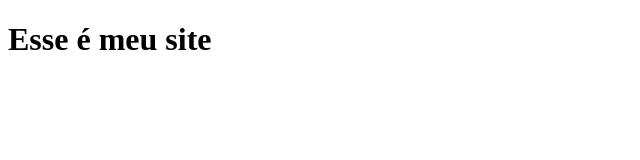
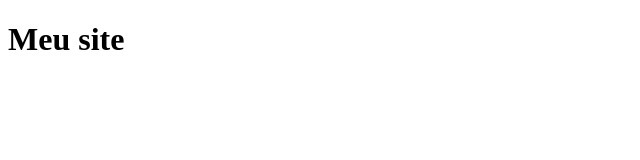
Before and after one commit to cadugithub/aulagit, a plain HTML site: page index.html in a window 1280 px wide. Shown: the whole page, without its empty margins (0-640 px from the left). Drawn offline with Linux system fonts and the light colour scheme.

Commit message:
Inclusao do titulo

```diff
--- a/index.html
+++ b/index.html
@@ -6,6 +6,6 @@
     </head>
 
     <body>
-        <h1>Esse é meu site</h1>
+        <h1>Meu site</h1>
     </body>
 </html>
```
